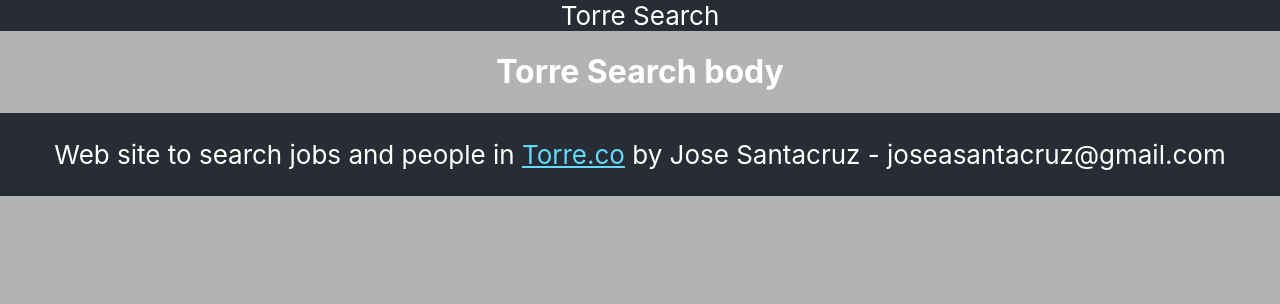
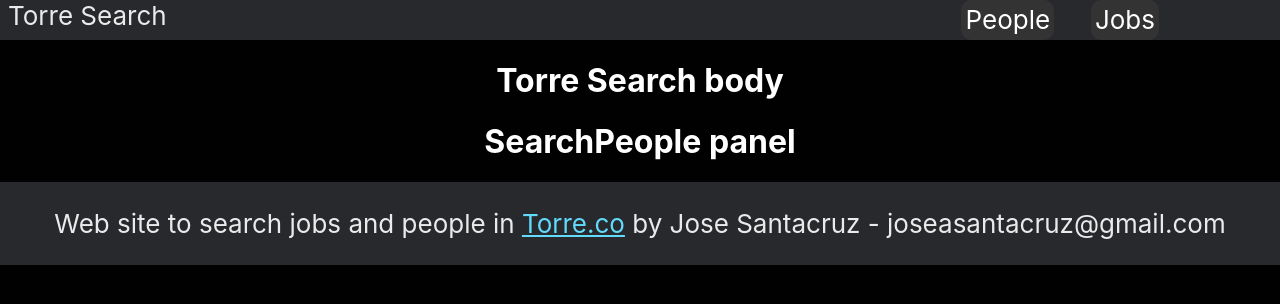
Before and after one commit to joseasantacruz/torre_serch, a React (Create React App) app: page / in a window 1280 px wide. Shown: the top 304 px of the page. Built offline with nearby package versions, Linux system fonts and the light colour scheme.

Commit message:
Initials views and routes

```diff
--- a/package.json
+++ b/package.json
@@ -8,6 +8,7 @@
     "@testing-library/user-event": "^12.8.3",
     "react": "^17.0.1",
     "react-dom": "^17.0.1",
+    "react-router-dom": "^5.2.0",
     "react-scripts": "4.0.3",
     "web-vitals": "^1.1.1"
   },
--- a/src/Header.js
+++ /dev/null
@@ -1,10 +0,0 @@
-import './App.css';
-function Header() {
-  return (
-    <header className="App-header">
-        Torre Search
-    </header>
-  );
-}
-
-export default Header;
--- a/src/App.css
+++ b/src/components/App.css
@@ -14,13 +14,12 @@
 }
 
 .App-header {
-  background-color: #282c34;
-  display: flex;
+  background-color: #27292D !important;
+  color: rgba(255, 255, 255, 0.90);
   flex-direction: column;
   align-items: center;
   justify-content: center;
   font-size: calc(10px + 2vmin);
-  color: white;
 }
 
 .App-link {
@@ -36,15 +35,37 @@
   }
 }
 .App-footer {
-  background-color: #282c34;
+  background-color: #27292D !important;
+  color: rgba(255, 255, 255, 0.90);
   display: flex;
   align-items: center;
   justify-content: center;
   font-size: calc(10px + 2vmin);
-  color: white;
 }
 
 .title {
    text-align: center;
    color: white;
 }
+
+.nav-link {
+    padding: 3%;
+    float: right;
+    border-radius: 10px;
+    border-color: #333;
+    background-color: #333;
+    color: white;
+    text-decoration: none;
+    cursor: pointer;
+    margin-left: 25%;
+
+}
+.menu-header {
+    padding: 0 8px;
+  display: flex;
+}
+
+.boton-header {
+    padding-left: 60%;
+    display: flex;
+      }
--- /dev/null
+++ b/src/components/App.js
@@ -0,0 +1,30 @@
+import React from 'react';
+import './App.css';
+import { BrowserRouter, Route, Switch } from 'react-router-dom';
+
+import SearchJobs from './SearchJobs'
+import SearchPeople from './SearchPeople'
+function App() {
+  return (
+    <div className="App">
+         <h1 className="title">
+            Torre Search body
+         </h1>
+        <BrowserRouter>
+        <Switch>
+          <Route exact path="/">
+            <SearchPeople />
+          </Route>
+          <Route exact path="/jobs">
+            <SearchJobs />
+          </Route>
+          <Route path="/people">
+            <SearchPeople />
+          </Route>
+        </Switch>
+      </BrowserRouter>
+    </div>
+  );
+}
+
+export default App;
--- a/src/App.js
+++ b/src/components/Genoma.js
@@ -1,14 +1,12 @@
 import './App.css';
-
-function App() {
+function Genoma() {
   return (
     <div className="App">
          <h1 className="title">
-            Torre Search body
+            Genoma panel
          </h1>
-
     </div>
   );
 }
 
-export default App;
+export default Genoma;
--- /dev/null
+++ b/src/components/Header.js
@@ -0,0 +1,17 @@
+import './App.css';
+
+function Header() {
+  return (
+    <header className="App-header">
+        <div className="menu-header">
+            <a>Torre Search </a>
+            <div className="boton-header">
+                <a className="nav-link" href="/people">People</a>
+                <a className="nav-link" href="/jobs">Jobs</a>
+        </div>
+        </div>
+    </header>
+  );
+}
+
+export default Header;
--- /dev/null
+++ b/src/components/SearchJobs.js
@@ -0,0 +1,12 @@
+import './App.css';
+function SearchJobs() {
+  return (
+    <div className="App">
+         <h1 className="title">
+            SerchJobs panel
+         </h1>
+    </div>
+  );
+}
+
+export default SearchJobs;
--- /dev/null
+++ b/src/components/SearchPeople.js
@@ -0,0 +1,12 @@
+import './App.css';
+function SearchPeople() {
+  return (
+    <div className="App">
+         <h1 className="title">
+            SearchPeople panel
+         </h1>
+    </div>
+  );
+}
+
+export default SearchPeople;
--- a/src/index.css
+++ b/src/index.css
@@ -5,7 +5,8 @@
     sans-serif;
   -webkit-font-smoothing: antialiased;
   -moz-osx-font-smoothing: grayscale;
-  background-color: #b3b3b3;
+  background-color: #010101;
+  color: rgba(255, 255, 255, 0.90);
 }
 
 code {
--- a/src/index.js
+++ b/src/index.js
@@ -1,9 +1,9 @@
 import React from 'react';
 import ReactDOM from 'react-dom';
 import './index.css';
-import App from './App';
-import Header from './Header';
-import Footer from './Footer';
+import App from './components/App';
+import Header from './components/Header';
+import Footer from './components/Footer';
 import reportWebVitals from './reportWebVitals';
 
 ReactDOM.render(
```
Also changed, not shown: src/components/Jobs.js (added, +12 -0 lines), src/components/Footer.js (renamed from src/Footer.js), 1 other file (tests, documents, lock files or other folders).
